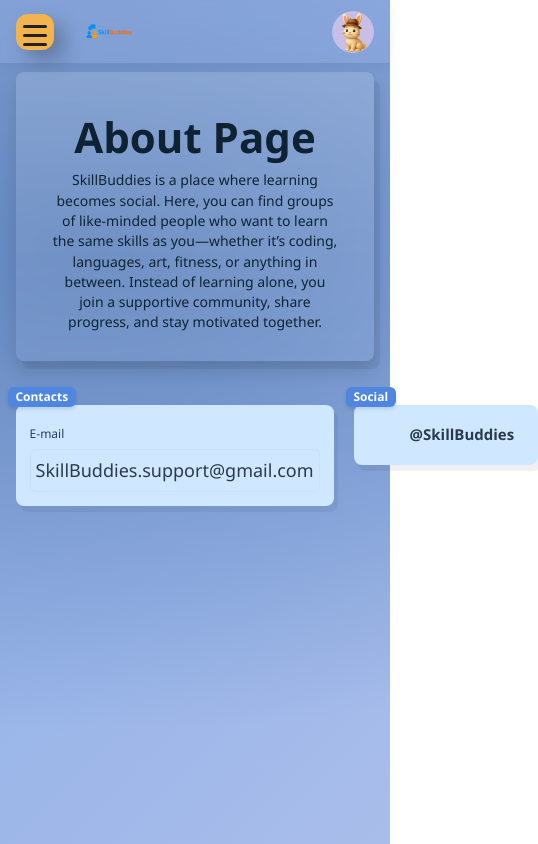
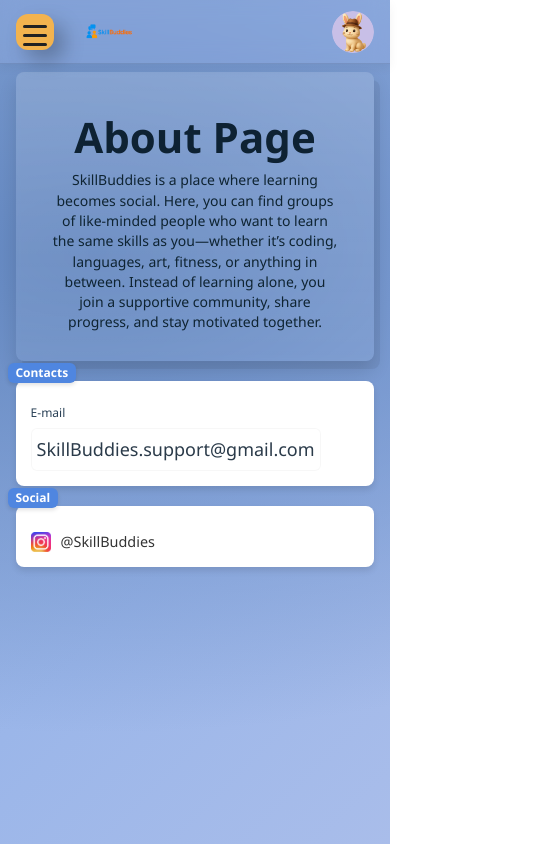
Before and after one commit to novesz/SkillBuddies, a React (Vite) app in the folder frontend/: page /about in a window 390 px wide. Shown: the whole page, 538 px wide, since content can reach past the window. Built offline with nearby package versions, Linux system fonts and the light colour scheme.

Commit message:
insta logo es about page responsiv

```diff
--- a/frontend/src/pages/AboutPage.jsx
+++ b/frontend/src/pages/AboutPage.jsx
@@ -1,12 +1,12 @@
 import React from "react";
 import "../styles/AboutPage.css";
 import Header from "../components/header/Header";
+import instaLogo from "../../public/insta-logo.png";
 
 export default function AboutPage() {
   return (
-
     <div className="about-page">
-        <Header />
+      <Header className="sticky-header" />
       <div className="about-card">
         <h1 className="about-title">About Page</h1>
         <p className="about-text">
@@ -28,14 +28,11 @@ export default function AboutPage() {
         <div className="social-card">
           <div className="badge">Social</div>
           <div className="social-inner">
-            <span className="insta-icon" aria-hidden>
-            </span>
+            <img src={instaLogo} alt="Instagram Logo" className="insta-icon" />
             <span className="social-handle">@SkillBuddies</span>
           </div>
         </div>
       </div>
-
-
     </div>
   );
 }
--- a/frontend/src/styles/AboutPage.css
+++ b/frontend/src/styles/AboutPage.css
@@ -63,6 +63,11 @@ html,body,#root{
   gap:20px;
   margin-top:44px;
   align-items:flex-start;
+  display: flex;
+  flex-wrap: wrap;
+  justify-content: center;
+  gap: 20px;
+  margin-top: 20px;
 }
 
 /* Kártyák */
@@ -72,16 +77,28 @@ html,body,#root{
   border-radius:8px;
   box-shadow: 4px 6px 0 rgba(0,0,0,0.06);
   position:relative;
+  flex: 1 1 300px;
+  max-width: 400px;
+  padding: 15px;
+  background-color: #ffffff;
+  border-radius: 8px;
+  box-shadow: 0 4px 6px rgba(0, 0, 0, 0.1);
 }
 
 .contacts-card{
   flex:1 1 380px;
+  display: flex;
+  flex-direction: column;
+  align-items: flex-start;
 }
 
 .social-card{
   display:flex;
   align-items:center;
   gap:10px;
+  display: flex;
+  flex-direction: column;
+  align-items: center;
 }
 
 /* Kis „badge” címke */
@@ -115,22 +132,55 @@ html,body,#root{
 
 /* Social rész */
 .social-inner{
-  display:flex;
-  align-items:center;
-  gap:10px;
-  padding:6px 10px;
-  border-radius:6px;
+  display: flex;
+  align-items: center;
+  gap: 10px;
+  justify-content: flex-start; /* Explicitly align content to the left */
+  margin-top: 10px;
+  width: 100%; /* Ensure it spans the container */
 }
 
 .insta-icon{
-  width:22px;
-  height:22px;
-  display:inline-flex;
-  align-items:center;
-  justify-content:center;
+  width: 24px;
+  height: 24px;
+  display: inline-block;
+  background-size: contain;
+  background-repeat: no-repeat;
 }
 
 .social-handle{
-  font-weight:600;
-  font-size:15px;
+  font-size: 1rem;
+  color: #333;
+  text-align: left; /* Ensure text is left-aligned */
 }
+
+/* Sticky header to keep it at the top */
+.sticky-header {
+  position: sticky;
+  top: 0;
+  z-index: 1000;
+  background-color: #ffffff;
+  box-shadow: 0 2px 4px rgba(0, 0, 0, 0.1);
+}
+
+@media (max-width: 768px) {
+  .contacts-card,
+  .social-card {
+    flex: 1 1 100%;
+    max-width: 100%;
+  }
+
+  .social-inner {
+    flex-direction: row;
+    justify-content: flex-start;
+  }
+
+  .insta-icon {
+    width: 20px;
+    height: 20px;
+  }
+
+  .social-handle {
+    font-size: 0.9rem;
+  }
+}
```
Also changed, not shown: frontend/public/insta-logo.png (added).
